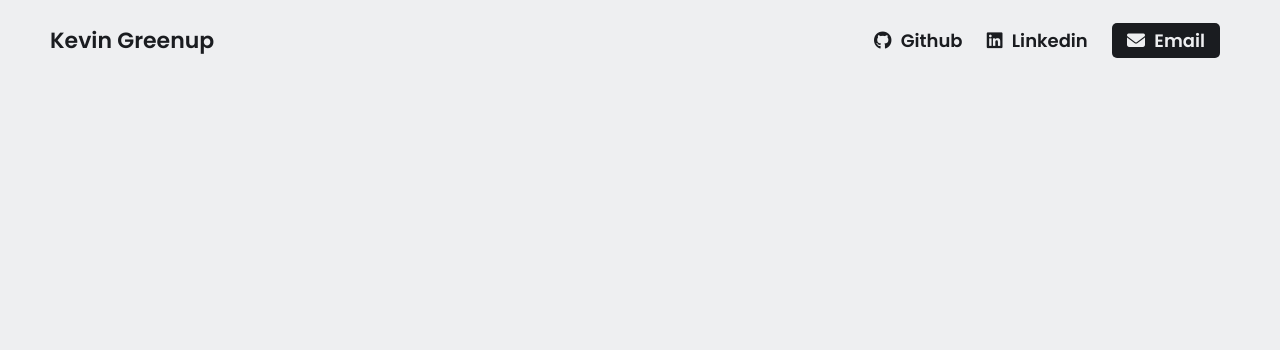
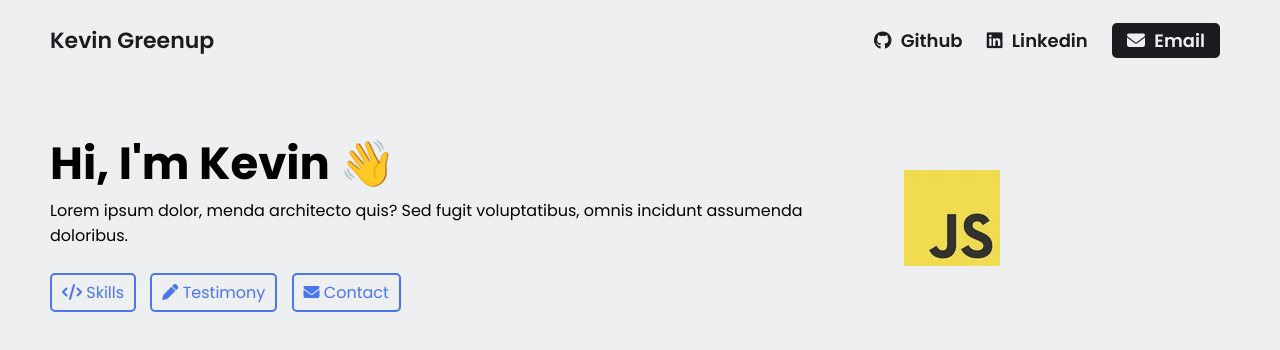
Before and after one commit to KevinGreenup/Portfolio-Website-2024, a plain HTML site: page index.html in a window 1280 px wide. Drawn offline with Linux system fonts and the light colour scheme.

Commit message:
updated hero section

```diff
--- a/index.html
+++ b/index.html
@@ -34,7 +34,36 @@
     </nav>
     <main>
         <!-- SECTION 1:Hero-->
-        <section></section>
+        <section class="hero-section">
+            <div class="text">
+                <h2>Hi, I'm Kevin 👋  </h2>
+                <p>Lorem ipsum dolor, menda architecto quis? Sed fugit voluptatibus, omnis incidunt assumenda doloribus.</p>
+
+                <div class="links">
+                    <a href="#skills">
+                        <i class="fa-solid fa-code"></i>
+                        <span>Skills</span>
+                    </a>
+
+                    <a href="#testimony">
+                        <i class="fa-solid fa-pen"></i>
+                        <span>Testimony</span>
+                    </a>
+
+                    <a href="#contact">
+                        <i class="fa-solid fa-envelope"></i>
+                        <span>Contact</span>
+                    </a>
+                </div>
+
+            </div>
+
+
+            <div class="headshot">
+                <img src="images/javascript-logo.webp" alt="Kevin's photo">
+            </div>
+
+        </section>
        <!-- SECTION 2:Skills-->
         <section id="skills"></section>
         <!-- SECTION 3:Testimony-->
--- a/styles.css
+++ b/styles.css
@@ -56,6 +56,40 @@ nav .right a {
     nav .right a span {
        margin-left: 5px;
     }
+/* SECTION 1: HERO*/
+.hero-section {
+    display: flex;
+    justify-content: space-between;
+    padding: 0 50px;
+    margin: 50px 0;
+    align-items: center;
+    gap: 40px;
+}
+
+.hero-section .text {
+    flex: 5;
+}
+
+.hero-section .text h2 {
+    font-size: 45px;
+}
+
+.hero-section .text .links {
+    margin-top: 25px;
+}
+
+.hero-section .text .links a {
+    display: inline-block;
+    padding: 5px 10px;
+    border: 2px solid var(--link-color);
+    border-radius: 5px;
+    margin-right: 10px;
+}
+.hero-section .headshot {
+    flex: 2;
+
+}
+
 
     @media (max-width: 600px) {
         /* NAVBAR*/
```
Also changed, not shown: images/Design.webp (added).
